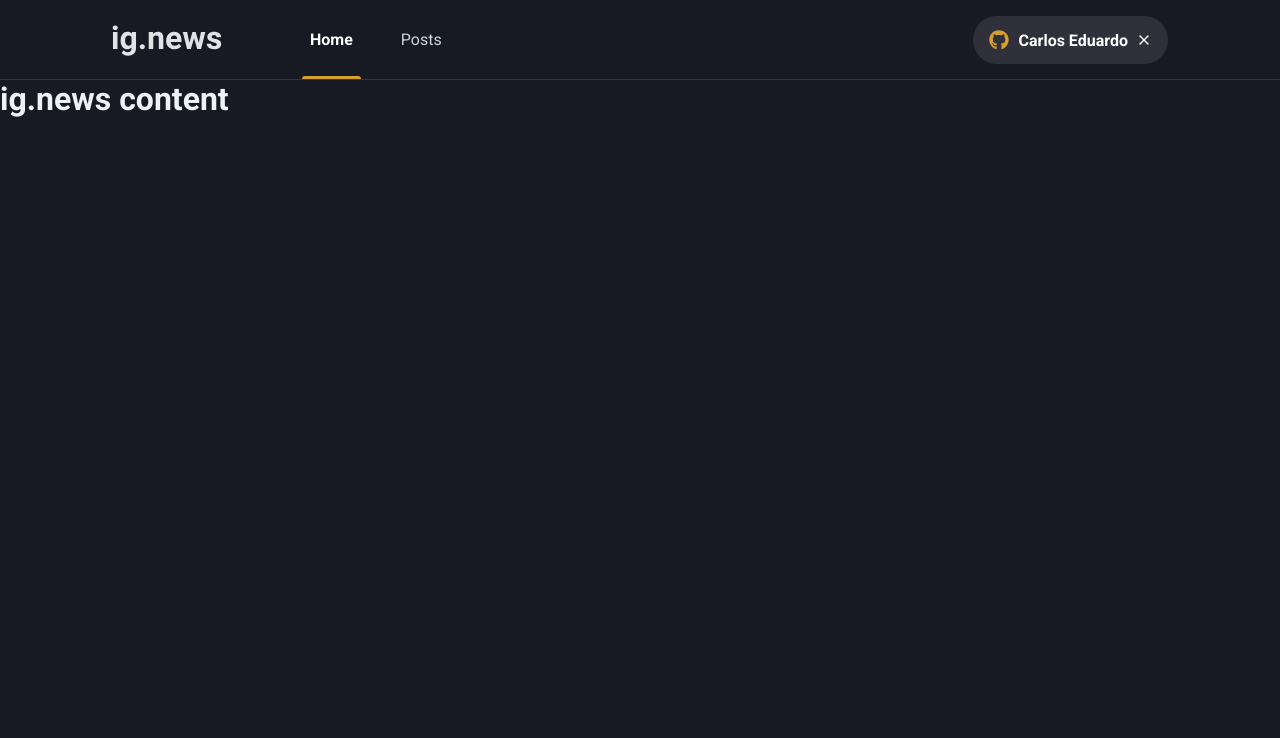
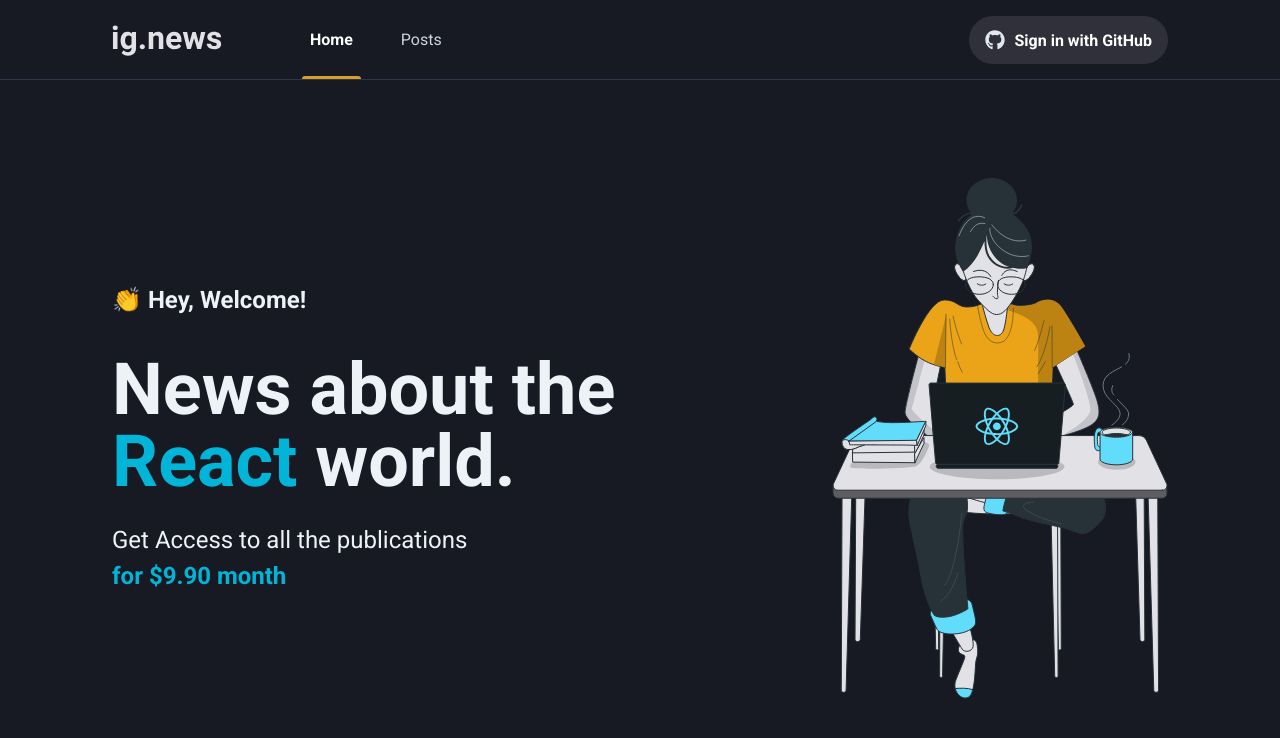
Before and after one commit to carlos3duardo/ignite-reactjs-ignews, a Next.js app: page / in a window 1280 px wide. Shown: the top 738 px of the page. Built offline with nearby package versions, Linux system fonts and the light colour scheme.

Commit message:
Estilizando a página Home

```diff
--- a/src/components/SignInButton/index.tsx
+++ b/src/components/SignInButton/index.tsx
@@ -4,7 +4,7 @@
 import styles from './styles.module.scss';
 
 export function SignInButton () {
-  const isUserLoggedIn = true;
+  const isUserLoggedIn = false;
 
   return isUserLoggedIn ? (
     <button
--- /dev/null
+++ b/src/pages/home.module.scss
@@ -0,0 +1,42 @@
+.contentContainer {
+  max-width: 1120px;
+  margin: 0 auto;
+  padding: 0 2rem;
+  height: calc(100vh - 5rem);
+
+  display: flex;
+  align-items: center;
+  justify-content: space-between;
+}
+
+.hero {
+  max-width: 600px;
+
+  > span {
+    font-size: 1.5rem;
+    font-weight: var(--font-semibold);
+  }
+
+  h1 {
+    font-size: 4.5rem;
+    line-height: 4.5rem;
+    font-weight: var(--font-bold);
+    margin-top: 2.5rem;
+
+    span {
+      color: var(--cyan-500);
+    }
+  }
+
+  p {
+    font-size: 1.5rem;
+    line-height: 2.25rem;
+    margin-top: 1.5rem;
+
+    span {
+      color: var(--cyan-500);
+      font-weight: var(--font-semibold);
+    }
+  }
+
+}
--- a/src/pages/index.tsx
+++ b/src/pages/index.tsx
@@ -1,12 +1,30 @@
 import Head from 'next/head';
+
+import styles from './home.module.scss';
 
 export default function Home() {
   return (
     <>
       <Head>
-        <title>Início | ig.news</title>
+        <title>Home | ig.news</title>
       </Head>
-      <h1>ig.news content</h1>
+
+      <main className={styles.contentContainer}>
+        <section className={styles.hero}>
+          <span>👏 Hey, Welcome!</span>
+          <h1>News about the <span>React</span> world.</h1>
+
+          <p>
+            Get Access to all the publications<br />
+            <span>for $9.90 month</span>
+          </p>
+
+        </section>
+
+        <figure>
+          <img src="/images/avatar.svg" alt="Girl coding" />
+        </figure>
+      </main>
     </>
   )
 }
```
